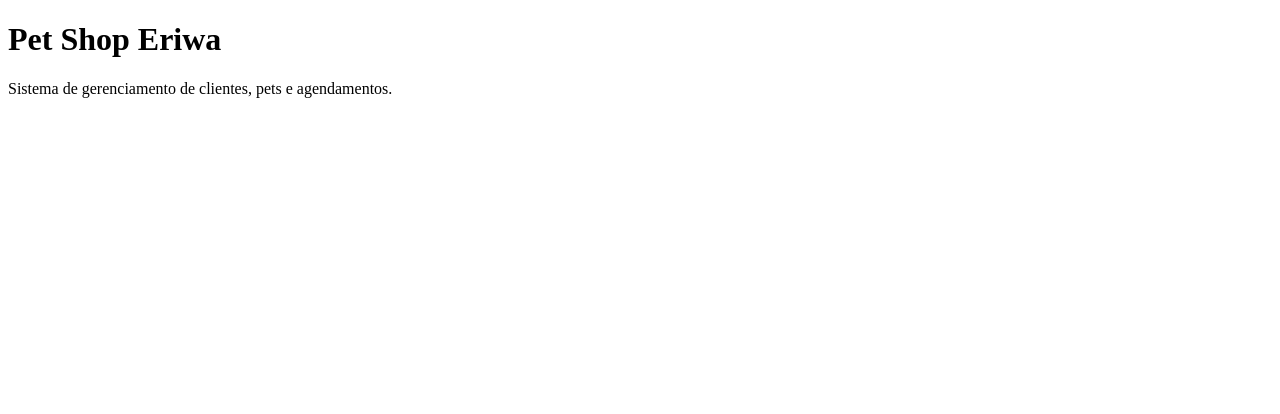
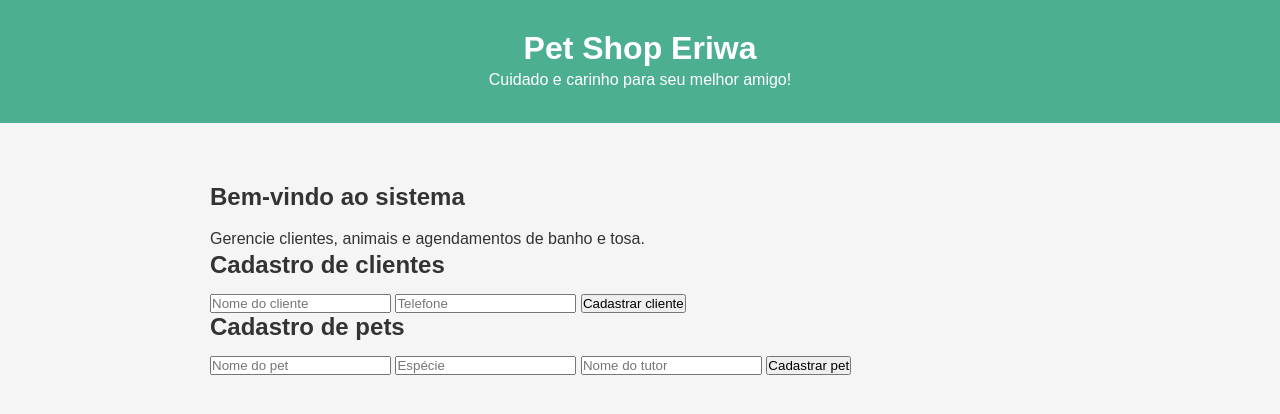
Before and after one commit to GiovanniGobbis/pet-shop-eriwa, a plain HTML site: page index.html in a window 1280 px wide. Drawn offline with Linux system fonts and the light colour scheme.

Commit message:
Update index.html

```diff
--- a/index.html
+++ b/index.html
@@ -1,12 +1,42 @@
+
 <!DOCTYPE html>
 <html lang="pt-BR">
 <head>
     <meta charset="UTF-8">
     <meta name="viewport" content="width=device-width, initial-scale=1.0">
     <title>Pet Shop Eriwa</title>
+    <link rel="stylesheet" href="style.css">
 </head>
 <body>
-    <h1>Pet Shop Eriwa</h1>
-    <p>Sistema de gerenciamento de clientes, pets e agendamentos.</p>
+    <header>
+        <h1>Pet Shop Eriwa</h1>
+        <p>Cuidado e carinho para seu melhor amigo!</p>
+    </header>
+
+    <main>
+        <section>
+            <h2>Bem-vindo ao sistema</h2>
+            <p>Gerencie clientes, animais e agendamentos de banho e tosa.</p>
+        </section>
+
+        <section>
+            <h2>Cadastro de clientes</h2>
+            <input type="text" id="nomeCliente" placeholder="Nome do cliente">
+            <input type="text" id="telefoneCliente" placeholder="Telefone">
+            <button onclick="adicionarCliente()">Cadastrar cliente</button>
+            <ul id="listaClientes"></ul>
+        </section>
+
+        <section>
+            <h2>Cadastro de pets</h2>
+            <input type="text" id="nomePet" placeholder="Nome do pet">
+            <input type="text" id="especiePet" placeholder="Espécie">
+            <input type="text" id="tutorPet" placeholder="Nome do tutor">
+            <button onclick="adicionarPet()">Cadastrar pet</button>
+            <ul id="listaPets"></ul>
+        </section>
+    </main>
+
+    <script src="script.js"></script>
 </body>
 </html>
```
